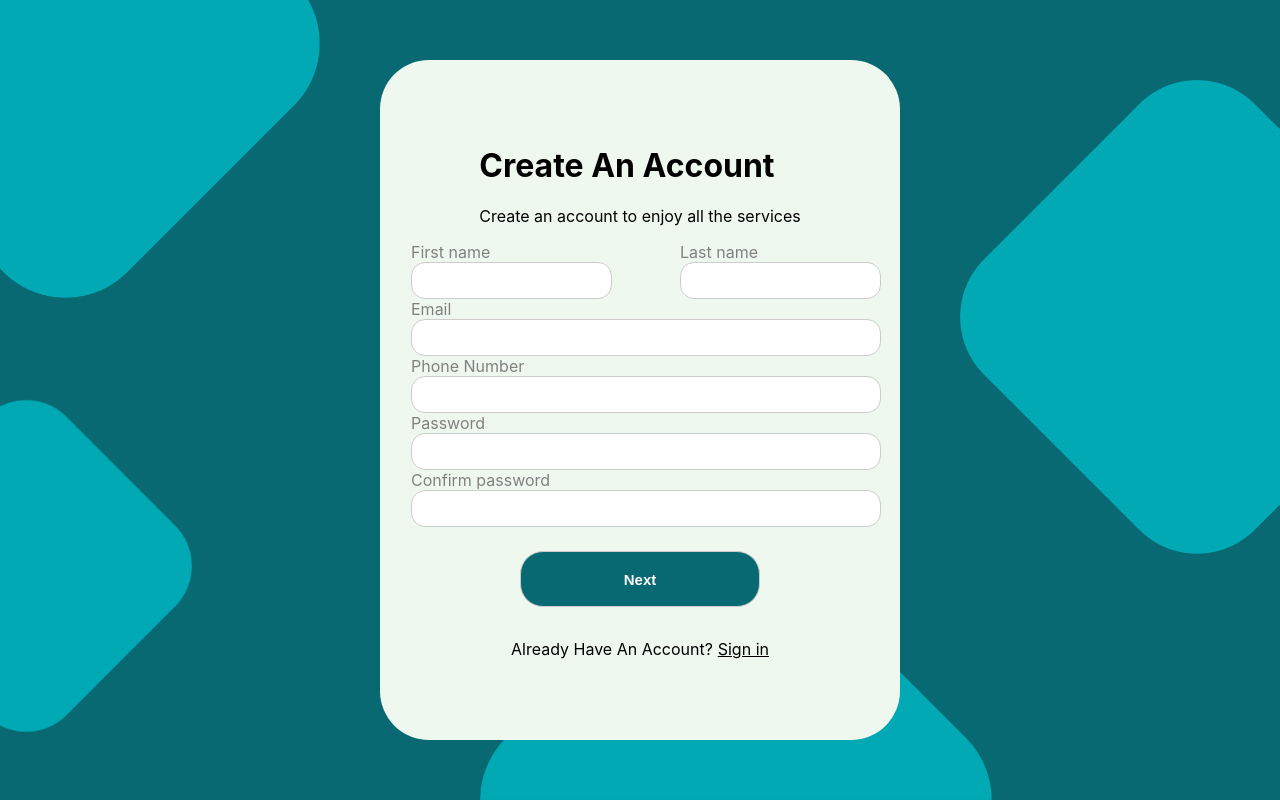
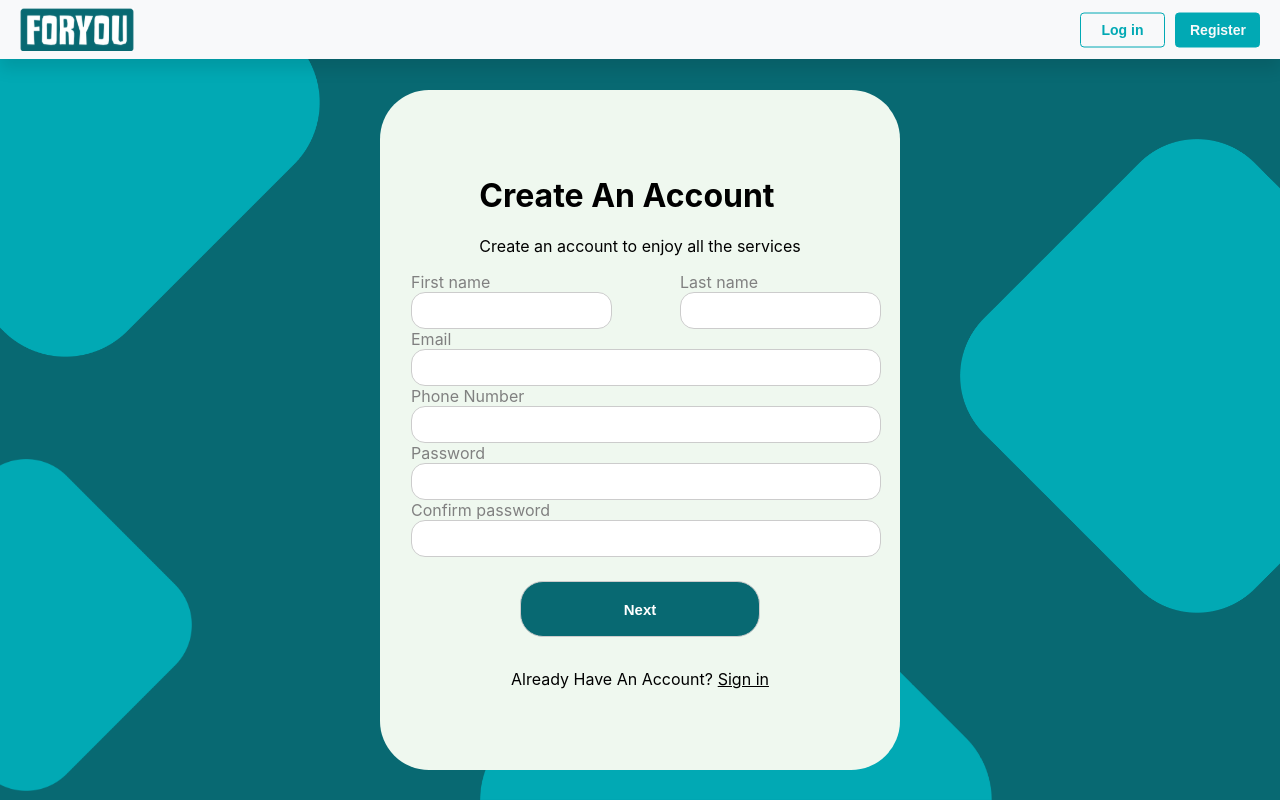
Before and after one commit to ForyouHQ/Foryou, a React (Create React App) app in the folder foryou-frontend/: page /register in a window 1280 px wide. Built offline with nearby package versions, Linux system fonts and the light colour scheme.

Commit message:
Navbar created and implemented

```diff
--- /dev/null
+++ b/foryou-frontend/src/components/navbar/navbar.module.css
@@ -0,0 +1,67 @@
+@import "../../constants/colors.module.css";
+
+.navbar {
+    background-color: var(--NavBarBackgroundColor);
+    display: flex;
+    justify-content: space-between;
+    align-items: center;
+    padding: 0.5rem 1.25rem;
+    position: relative;
+    z-index: 1000;
+    height: 2.688rem;
+    box-shadow: 0 0.625rem 0.9375rem rgba(0, 0, 0, 0.1);
+}
+
+.navbarNav {
+    display: flex;
+    list-style: none;
+}
+
+.buttonContainer {
+    position: absolute;
+    top: 50%;
+    right: 1.25rem;
+    transform: translateY(-50%);
+    display: flex;
+    gap: 0.625rem;
+}
+
+.btn {
+    border-radius: 0.25rem;
+    font-size: 0.875rem;
+    font-weight: 600;
+    padding: 0.5em 1em;
+    cursor: pointer;
+    transition: all 0.3s ease-in-out;
+    border: 0.063rem solid black;
+    box-shadow: 0 0 0 0 black;
+    width: 5.313rem;
+    height: 2.188rem;
+}
+
+.btn:hover {
+    transform: translateY(-0.25rem) translateX(-0.125rem);
+    box-shadow: 0.125rem 0.313rem 0 0 black;
+}
+
+.btn:active {
+    transform: translateY(0.125rem) translateX(0.063rem);
+    box-shadow: 0 0 0 0 black;
+}
+
+.btnSignin {
+    color: var(--ButtonColor);
+    border-color: var(--ButtonColor);
+    background-color: transparent;
+}
+
+.btnRegister {
+    color: var(--NavBarBackgroundColor);
+    background-color: var(--ButtonColor);
+    border-color: var(--ButtonColor);
+}
+
+.logo {
+    max-width: 100%;
+    height: 100%;
+}
--- /dev/null
+++ b/foryou-frontend/src/components/navbar/navbar.tsx
@@ -0,0 +1,26 @@
+import React from 'react';
+import css from './navbar.module.css';
+import {NavLink} from "react-router-dom";
+import logo from "../../assets/logos/logo_foryou.svg";
+
+const Navbar: React.FC = () => {
+    return (
+        <nav className={css.navbar}>
+            <NavLink to="/" className={css.logo}>
+                <img src={logo} className={css.logo} alt={"ForYou"}/>
+            </NavLink>
+            <ul className={css.navbarNav}>
+                <div className={css.buttonContainer}>
+                    <NavLink to="/login">
+                        <button className={`${css.btn} ${css.btnSignin}`}>Log in</button>
+                    </NavLink>
+                    <NavLink to="/register">
+                        <button className={`${css.btn} ${css.btnRegister}`}>Register</button>
+                    </NavLink>
+                </div>
+            </ul>
+        </nav>
+    );
+};
+
+export default Navbar;
--- a/foryou-frontend/src/components/register-card/register-card.module.css
+++ b/foryou-frontend/src/components/register-card/register-card.module.css
@@ -11,7 +11,7 @@
     align-items: center;
     width: 30rem;
     height: 80%;
-    margin: 0 auto;
+    margin: 1.875rem auto;
     padding: 1.25rem;
     border-radius: 3.063rem;
     background-color: var(--CardBackgroundColor);
--- a/foryou-frontend/src/constants/colors.module.css
+++ b/foryou-frontend/src/constants/colors.module.css
@@ -1,4 +1,6 @@
 :root {
     --TurquoiseBackground: #086972;
     --CardBackgroundColor: #eff8ef;
+    --NavBarBackgroundColor: #f8f9fa;
+    --ButtonColor: #01A9B4;
 }
--- a/foryou-frontend/src/pages/register/register.tsx
+++ b/foryou-frontend/src/pages/register/register.tsx
@@ -2,10 +2,12 @@ import React from 'react';
 import css from './register.module.css';
 import {Shapes} from "../../components/background-shapes/shapes";
 import {RegisterCard} from "../../components/register-card/register-card";
+import Navbar from "../../components/navbar/navbar";
 
 export const Register: React.FC = () => {
     return (
         <div className={css.container}>
+            <Navbar/>
             <Shapes/>
             <RegisterCard/>
         </div>
```
Also changed, not shown: foryou-frontend/src/assets/logos/logo_foryou.svg (added).
